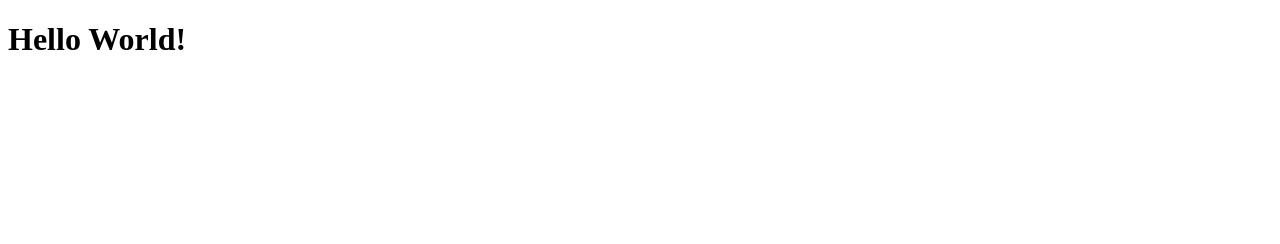
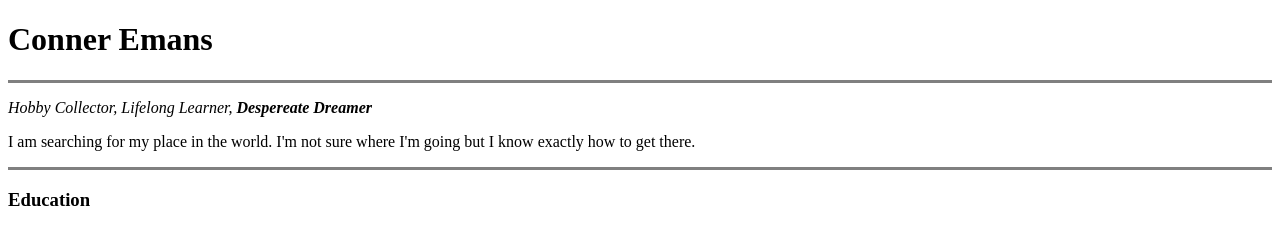
Before and after one commit to ConnerE898/ConnersWebsite, a plain HTML site: page index.html in a window 1280 px wide. Drawn offline with Linux system fonts and the light colour scheme.

Commit message:
Update index.html

```diff
--- a/index.html
+++ b/index.html
@@ -1,11 +1,13 @@
 <!DOCTYPE html>
-<html lang="en">
-    <head>
-        <meta charset="UTF-8">
-        <title>My Website</title>
-    </head>
-
-    <body>
-        <h1>Hello World!</h1>
-    </body>
-</html>
+<head>
+    <meta charset="utf-8">
+    <title>Conner's Personal Site</title>
+<body>
+    <h1>Conner Emans</h1>
+    <hr size="3" noshade>
+    <p><em>Hobby Collector, Lifelong Learner, <strong>Despereate Dreamer</strong></em></p>
+    <p>I am searching for my place in the world. I'm not sure where I'm going but I know exactly how to get there.</p>
+    <hr size="3" noshade>
+    <h3>Education</h3>
+</body>
+</head>
```
